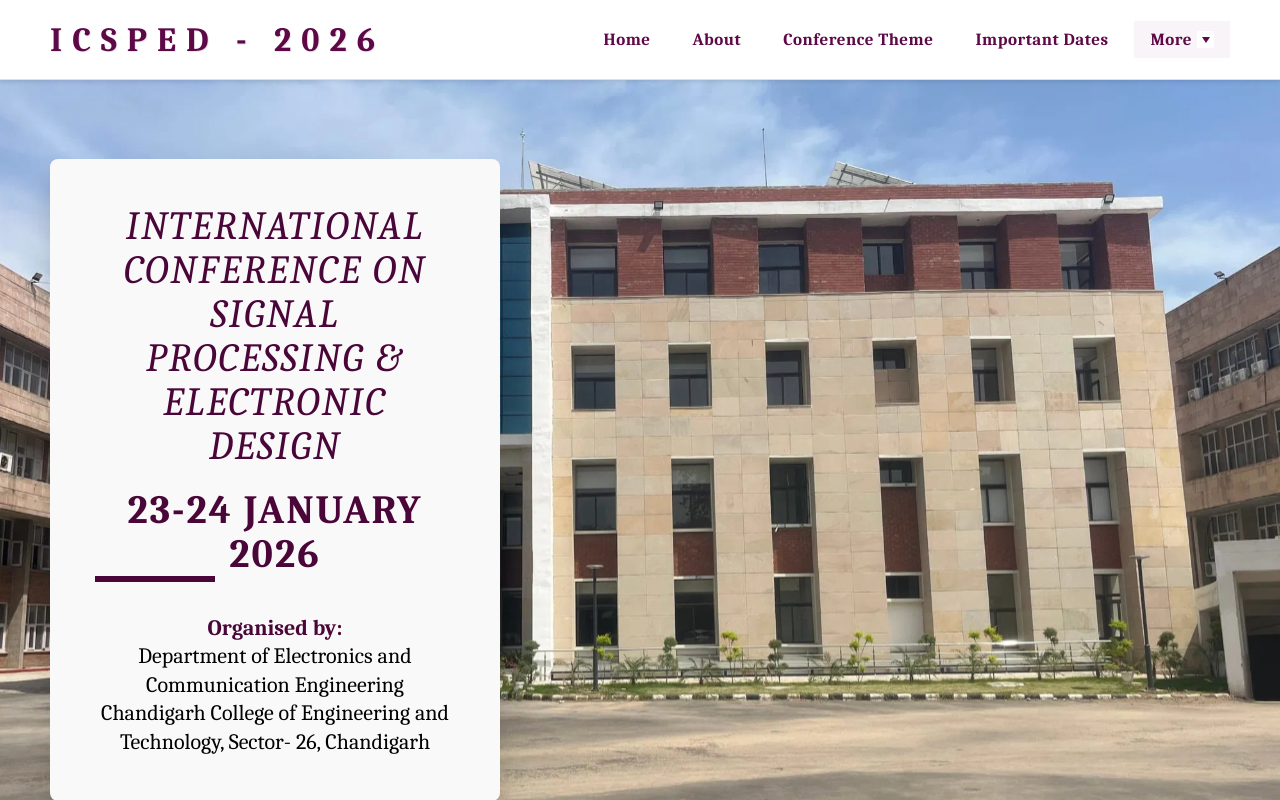
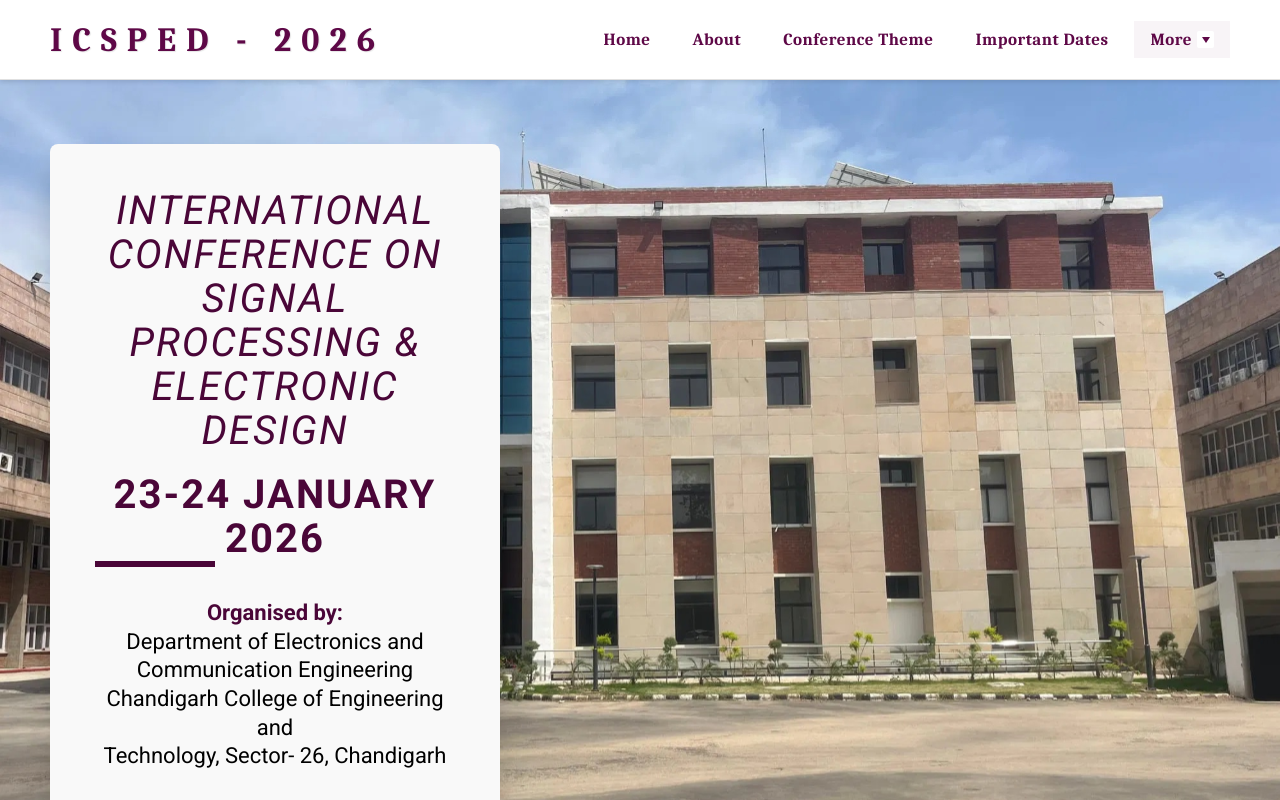
Before and after one commit to SahilKumar-064738/icsped, a React (Vite) app: page / in a window 1280 px wide. Built offline with nearby package versions, Linux system fonts and the light colour scheme.

Commit message:
feat: change font style to Roboto

```diff
--- a/src/index.css
+++ b/src/index.css
@@ -1,5 +1,7 @@
+@import url('https://fonts.googleapis.com/css2?family=Roboto:ital,wght@0,100..900;1,100..900&display=swap');
+
 :root {
-  font-family: system-ui, Avenir, Helvetica, Arial, sans-serif;
+  font-family: 'Roboto', sans-serif;
   line-height: 1.5;
   font-weight: 400;
 
@@ -51,7 +53,7 @@
   padding: 0.6em 1.2em;
   font-size: 1em;
   font-weight: 500;
-  font-family: inherit;
+  font-family: 'Roboto', sans-serif;
   background-color: #1a1a1a;
   cursor: pointer;
   transition: border-color 0.25s;
--- a/src/pages/About.css
+++ b/src/pages/About.css
@@ -1,6 +1,5 @@
-/* ===================
-   General About Section Styles
-   =================== */
+@import url('https://fonts.googleapis.com/css2?family=Roboto:ital,wght@0,100..900;1,100..900&display=swap');
+
 .about-section {
   padding: 50px 5%;
   background-color: white;
@@ -34,7 +33,7 @@
 
 .about-text h2 {
   text-align: left;
-  font-family: a;
+  font-family: 'Roboto', sans-serif;
   font-size: 9vh;
   font-weight: bold;
 }
@@ -47,7 +46,7 @@
 }
 
 .about-text p {
-  font-family: var(--global_font), "Caladea", Arial, sans-serif;
+  font-family: 'Roboto', sans-serif;
   font-size: 20px;
   line-height: 1.6;
   text-align: left;
@@ -79,7 +78,7 @@
 
 .about-ccet-content h2 {
   text-align: left;
-  font-family: a;
+  font-family: 'Roboto', sans-serif;
   font-size: 9vh;
   font-weight: bold;
   color: black;
--- a/src/pages/AdvisoryCommittee.module.css
+++ b/src/pages/AdvisoryCommittee.module.css
@@ -9,7 +9,7 @@
     flex-direction: column;
     align-items: center;
     padding: 50px 20px;
-    font-family: 'Caladea', serif;
+    font-family: 'Roboto', sans-serif;
     overflow-x: hidden;
 }
 
--- a/src/pages/ConferenceTracks.module.css
+++ b/src/pages/ConferenceTracks.module.css
@@ -3,7 +3,7 @@
 .body {
     margin: 0;
     padding: 20px;
-    font-family: 'Inter', sans-serif;
+    font-family: 'Roboto', sans-serif;
     background: #f8fafc;
     min-height: 100vh;
 }
--- a/src/pages/Contact.css
+++ b/src/pages/Contact.css
@@ -1,7 +1,9 @@
 /* Wrapper */
+@import url('https://fonts.googleapis.com/css2?family=Roboto:ital,wght@0,100..900;1,100..900&display=swap');
+
 .ct-section {
   padding: 24px 16px;
-  font-family: Arial, sans-serif;
+  font-family: 'Roboto', sans-serif;
   padding-bottom: 300px;
 }
 
@@ -12,7 +14,7 @@
 }
 .ct-section-title h2 {
   margin: 0;
-  font-family: "Times New Roman", serif;
+  font-family: 'Roboto', sans-serif;
   font-size: clamp(18px, 2.2vw, 28px);
   font-weight: 700;
   letter-spacing: 0.06em;
@@ -71,7 +73,7 @@
 .ct-info-col {
   flex: 1;
   min-width: 280px;
-  font-family: "Times New Roman", serif;
+  font-family: 'Roboto', sans-serif;
 }
 .ct-info-heading {
   font-weight: 700;
--- a/src/pages/Guidelines.css
+++ b/src/pages/Guidelines.css
@@ -1,7 +1,9 @@
+@import url('https://fonts.googleapis.com/css2?family=Roboto:ital,wght@0,100..900;1,100..900&display=swap');
+
 .author-guidelines {
   max-width: 1200px;
   margin: 0 auto;
-  font-family: Arial, sans-serif;
+  font-family: 'Roboto', sans-serif;
   background-color: #f8f9fa;
   padding: 0;
 }
--- a/src/pages/Home.css
+++ b/src/pages/Home.css
@@ -1,4 +1,4 @@
-@import url('https://fonts.googleapis.com/css2?family=Caladea:ital,wght@0,400;0,700;1,400&display=swap');
+@import url('https://fonts.googleapis.com/css2?family=Roboto:ital,wght@0,100..900;1,100..900&display=swap');
 
 @keyframes slideInLeft {
     from {
@@ -66,7 +66,7 @@
     position: relative;
     color: black;
     font-size: clamp(28px, 6vw, 48px);
-    font-family: 'Caladea', serif;
+    font-family: 'Roboto', sans-serif;
     font-style: italic;
     font-weight: 400;
     line-height: 1.25;
@@ -94,7 +94,7 @@
     width: 100%;
     color: black;
     font-size: clamp(18px, 3.5vw, 24px);
-    font-family: 'Caladea', serif;
+    font-family: 'Roboto', sans-serif;
     font-weight: 400;
     line-height: 1.3;
     word-wrap: break-word;
--- a/src/pages/Impdate.module.css
+++ b/src/pages/Impdate.module.css
@@ -1,5 +1,7 @@
+@import url('https://fonts.googleapis.com/css2?family=Roboto:ital,wght@0,100..900;1,100..900&display=swap');
+
 .impdatePage {
-  font-family: 'Times New Roman', serif;
+  font-family: 'Roboto', sans-serif;
   background-color: white;
   min-height: 100vh;
   display: flex;
--- a/src/pages/Keynotes.module.css
+++ b/src/pages/Keynotes.module.css
@@ -1,3 +1,5 @@
+@import url('https://fonts.googleapis.com/css2?family=Roboto:ital,wght@0,100..900;1,100..900&display=swap');
+
 .keynotePage {
     width: 100%;
     background: white !important;
@@ -35,7 +37,7 @@
     background-clip: text;
     -webkit-background-clip: text;
     -webkit-text-fill-color: transparent;
-    font-family: 'Merriweather', serif;
+    font-family: 'Roboto', sans-serif;
     font-weight: 700;
     font-size: 3rem;
     margin-bottom: 20px;
@@ -72,7 +74,7 @@
 
 .keynoteList {
     color: #2c3e50;
-    font-family: 'Merriweather', serif;
+    font-family: 'Roboto', sans-serif;
     list-style: none;
     font-size: 1.2rem;
     line-height: 2;
--- a/src/pages/OrganizingCommittee.css
+++ b/src/pages/OrganizingCommittee.css
@@ -1,9 +1,10 @@
 /* OrganizingCommittee.css */
+@import url('https://fonts.googleapis.com/css2?family=Roboto:ital,wght@0,100..900;1,100..900&display=swap');
 
 .committee-section {
   padding: 50px 20px;
   background-color: #f5f5f5; /* Light gray background for the section */
-  font-family: "Arial", sans-serif;
+  font-family: 'Roboto', sans-serif;
 }
 
 .committee-title {
--- a/src/pages/conference-theme.module.css
+++ b/src/pages/conference-theme.module.css
@@ -1,3 +1,5 @@
+@import url('https://fonts.googleapis.com/css2?family=Roboto:ital,wght@0,100..900;1,100..900&display=swap');
+
 .themeWrapper {
   margin-bottom: 1rem; /* change this value as needed */
 }
@@ -6,7 +8,7 @@
   display: flex;
   width: 100%;
   background: #ffffff;
-  font-family: -apple-system, BlinkMacSystemFont, 'Segoe UI', 'Roboto', sans-serif;
+  font-family: 'Roboto', sans-serif;
   line-height: 1.6;
   color: #5E0847;
   flex-wrap: wrap; /* allow wrapping on small screens */
@@ -38,7 +40,7 @@
 }
 
 .mainTitle {
-  font-family: 'Georgia', 'Times New Roman', serif;
+  font-family: 'Roboto', sans-serif;
   font-size: 3rem;
   font-weight: 700;
   color: #5E0847;
@@ -57,7 +59,7 @@
 }
 
 .subtitle {
-  font-family: 'Georgia', 'Times New Roman', serif;
+  font-family: 'Roboto', sans-serif;
   font-size: 1.2rem;
   font-weight: 700;
   color: #5E0847;
```
